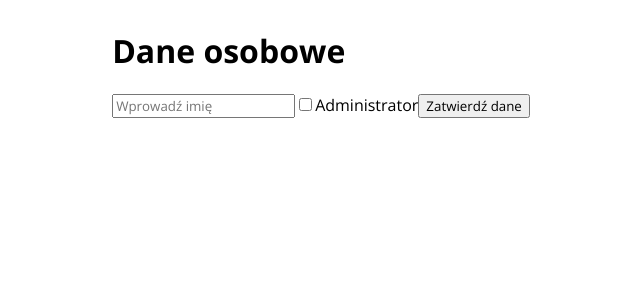
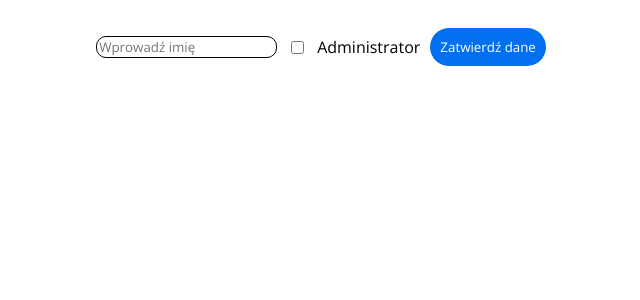
Before and after one commit to barmcoovy/zadania---react, a React (Create React App) app: page / in a window 1280 px wide. Shown: the top 300 px of the page, without its empty margins (319-959 px from the left). Built offline with nearby package versions, Linux system fonts and the light colour scheme; the HTML template or start-up script is replaced by a standard one.

Commit message:
LogIn final version - UseRef

```diff
--- a/src/components/LogIn.js
+++ b/src/components/LogIn.js
@@ -1,13 +1,14 @@
 import React, { useRef, useState } from 'react'
-
+import '../styles/LogIn.css'
 const LogIn = () => {
     const [person,setPerson] = useState(null);
 
     const nameRef = useRef("");
-    const isAdminRef = useRef(null);
+    const isAdminRef = useRef(false);
 
     const handleSubmit = (event)=>{
         event.preventDefault();
+        if(nameRef.current.value !== ""){
 
             setPerson(
                 {
@@ -15,17 +16,13 @@ const LogIn = () => {
                     isAdmin: isAdminRef.current.checked
                 })
         }
+    }
   return (
-    <>
-        <h1>Dane osobowe</h1>
-        {
-            person&& <>
-                <h2>{person.name}</h2>
-                <h3>{person.isAdmin ? "Admin" : "Uzytkownik"}</h3>
-            </>
-        }
+    <div className='logIn-container'>
+
         <form onSubmit={handleSubmit}>
             <input
+            type='text'
                 text=""
                 placeholder='Wprowadź imię'
                 ref={nameRef}
@@ -36,7 +33,15 @@ const LogIn = () => {
             />Administrator
             <button type='submit'>Zatwierdź dane</button>
         </form>
+
+        {
+            person&& <>
+            <h1>Dane osobowe</h1>
+                <h2>Nazwa: <span>{person.name}</span></h2>
+                <h3>Rola: <span>{person.isAdmin ? "Admin" : "Użytkownik"}</span></h3>
             </>
+        }
+    </div>
   )
 }
 
--- /dev/null
+++ b/src/styles/LogIn.css
@@ -0,0 +1,33 @@
+.logIn-container{
+    display: flex;
+    flex-direction: column;
+    align-items: center;
+    gap: 20px;
+}
+form{
+    display: flex;
+    align-items: center;
+    gap: 10px;
+    margin: 20px;
+}
+input[type='text']{
+    outline: none;
+    border-radius: 10px;
+    border: 1px solid black;
+}
+
+button{
+    background-color: rgb(0, 112, 240);
+    color: white;
+    border: none;
+    border-radius: 20px;
+    padding: 10px;
+    cursor: pointer;
+}
+button:hover{
+    background-color: rgb(0, 67, 143);
+}
+
+span{
+    color: red;
+}
```
Lines whose indentation alone changed are shown as unchanged.
